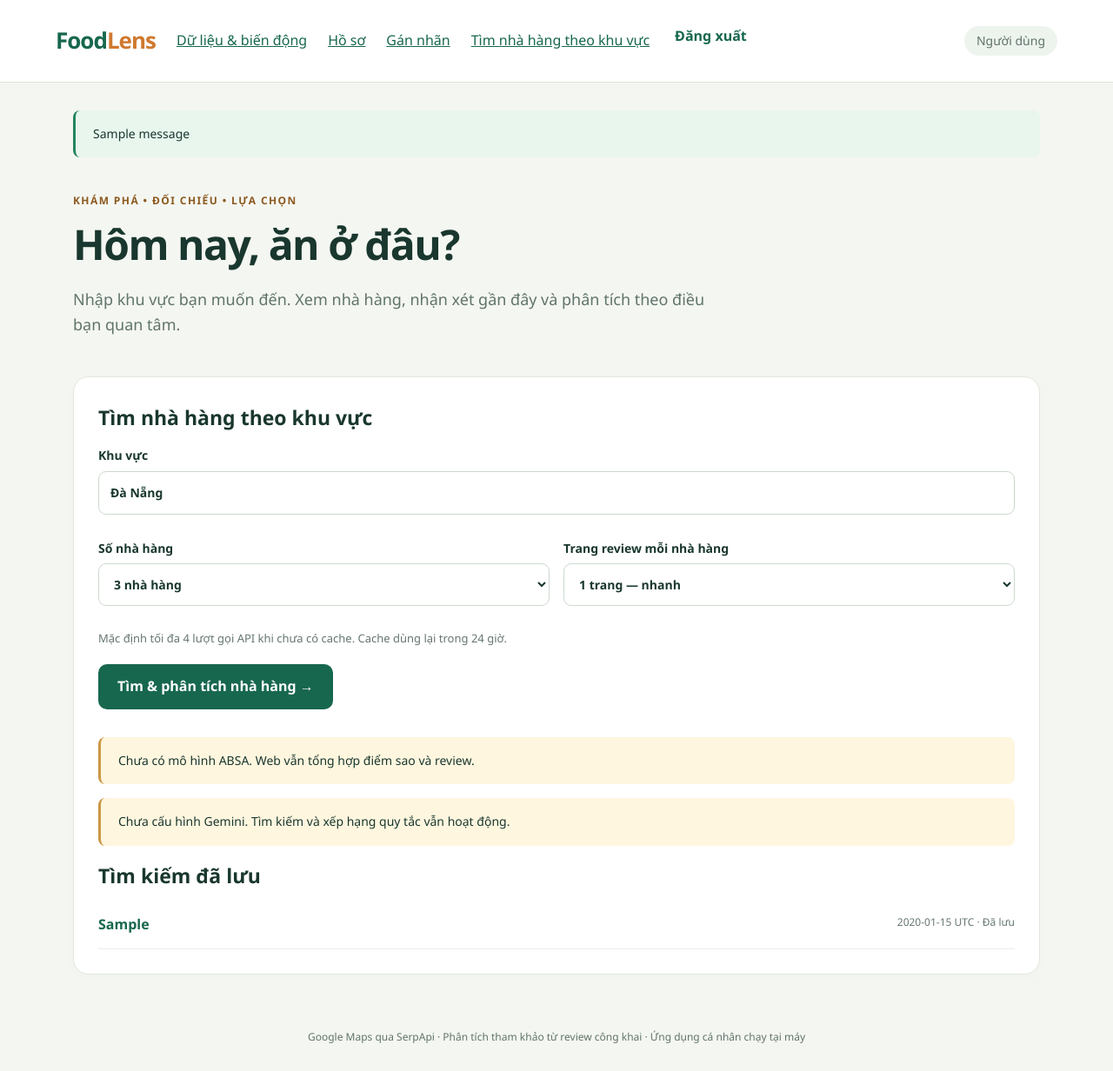
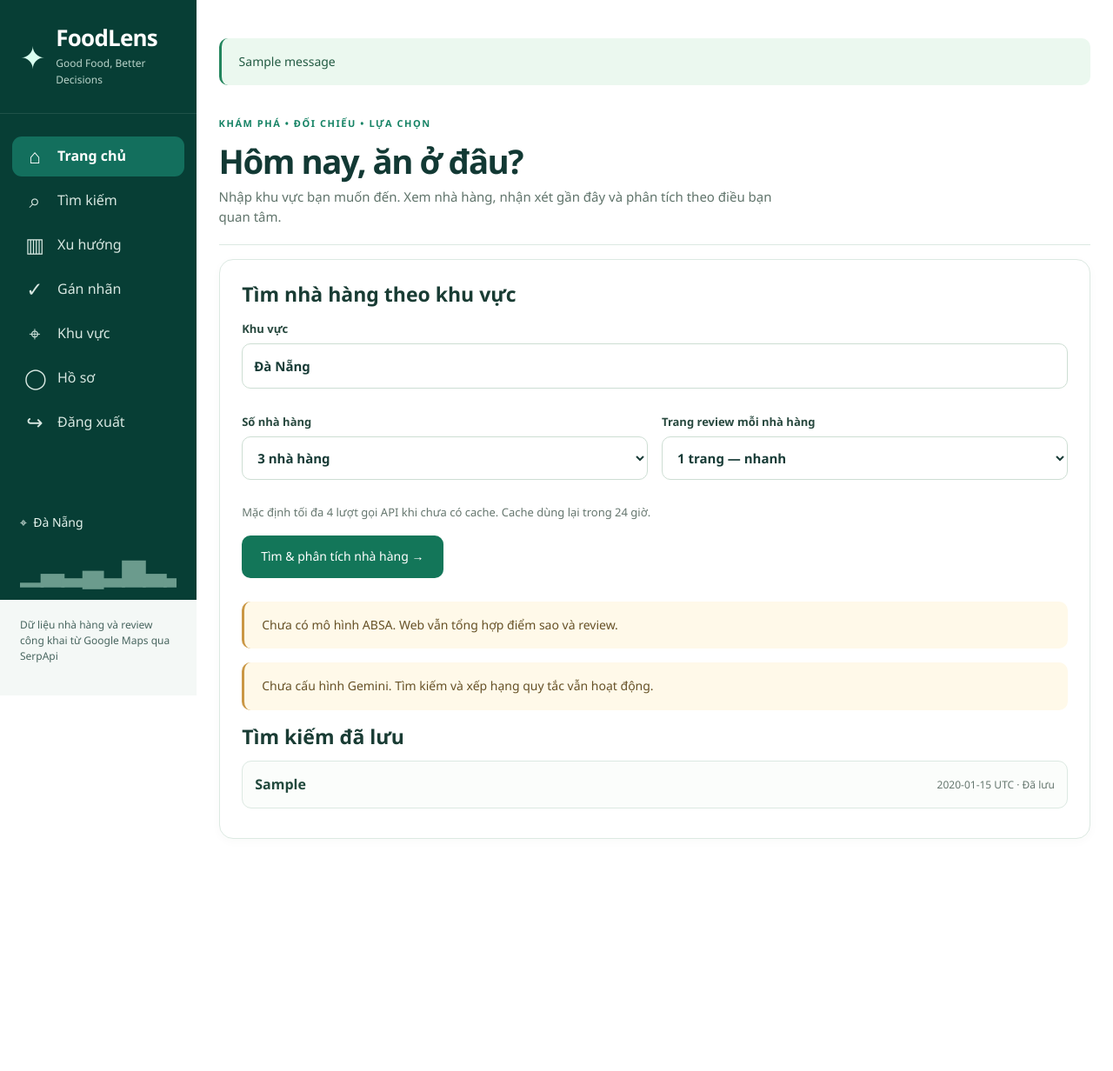
Before and after one commit to anthenguyen9/deepleaning_july, a Flask app: page / in a window 1280 px wide. Shown: the whole page at 87% size. After the commit the page ends 965 px from the top, so only its background shows below. Run offline with Flask 3, Linux system fonts and the light colour scheme; the visitor is signed in with stand-in values (Sample User, id 1); data comes from the database, SQL or seed files in the repository; tables that the repository leaves empty hold one stand-in row (values such as "Sample post"); one stand-in notice (Sample message) is shown.

Commit message:
Apply FoodLens assistant design across pages

```diff
--- /dev/null
+++ b/static/pages.css
@@ -0,0 +1,95 @@
+:root{--fl-deep:#073e35;--fl-green:#137659;--fl-ink:#173b36;--fl-muted:#60786b;--fl-border:#dce9e2;--fl-pale:#f5faf7;--fl-gold:#e99a1d}
+html{scroll-behavior:smooth}
+body.foodlens-assistant{background:#f5f8f6}
+.foodlens-assistant .app-content.standard-content{width:100%;max-width:1160px;margin:0 auto;padding:0 0 28px;min-width:0}
+.foodlens-assistant .app-content.assistant-content{width:100%;margin:0;padding:0;min-width:0}
+.standard-content>h1,.standard-content>.heading h1,.standard-content>.panel h1{font-size:clamp(25px,2.3vw,36px);line-height:1.18;letter-spacing:-1px;color:#123934;margin:4px 0 10px}
+.standard-content>h1+p,.standard-content>.heading p{color:var(--fl-muted);margin-top:3px}
+.standard-content .hero{max-width:none;padding:8px 0 19px;margin-bottom:16px;border-bottom:1px solid var(--fl-border)}
+.standard-content .hero h1{font-size:clamp(30px,3vw,42px);color:#123934;margin:7px 0}
+.standard-content .hero>p:last-child{font-size:15px;line-height:1.55;max-width:650px;margin:0}
+.standard-content .search-form{margin-bottom:27px}
+.standard-content .search-form>button{margin-top:4px}
+.standard-content .eyebrow{color:#168365;font-size:11px;letter-spacing:.14em}
+.standard-content .panel{border:1px solid var(--fl-border);border-radius:16px;padding:clamp(18px,2vw,26px);margin:0 0 17px;background:#fff;box-shadow:0 3px 12px #143d2e07;min-width:0}
+.standard-content .panel h2{color:#193c34;font-size:clamp(19px,1.8vw,23px);line-height:1.3}
+.standard-content .panel h3{color:#234b3e;font-size:17px;margin:24px 0 8px}
+.standard-content .row{display:flex;gap:16px;min-width:0}
+.standard-content .row>*{min-width:0}
+.standard-content label{color:#27483e;font-size:13px;font-weight:700}
+.standard-content input,.standard-content select,.standard-content textarea,.auth-content input,.auth-content select,.auth-content textarea{border:1px solid #cdded3;border-radius:10px;background:#fff;color:var(--fl-ink);max-width:100%;font-size:15px}
+.standard-content input:focus,.standard-content select:focus,.standard-content textarea:focus,.auth-content input:focus,.auth-content select:focus,.auth-content textarea:focus{outline:3px solid #abdcc7;outline-offset:1px;border-color:#158264}
+.standard-content button,.auth-content button{background:var(--fl-green);color:white;border-radius:10px;min-height:43px;font-size:14px;transition:background .15s}
+.standard-content button:hover,.auth-content button:hover{background:#0b604a}
+.standard-content button.link-button{background:transparent;color:#0d7156}
+.standard-content button.chip{background:#edf6f0;color:#235d49;border:1px solid #d5e9dc;min-height:37px}
+.standard-content button.chip.active{background:#137659;color:#fff}
+.standard-content button.danger{background:#f7e7e3;color:#8c3827}
+.standard-content a,.auth-content a{color:#0d7257;text-underline-offset:2px}
+.standard-content .stats{display:grid;grid-template-columns:repeat(auto-fit,minmax(145px,1fr));gap:10px;padding:0;margin:0 0 17px}
+.standard-content .stats>div{padding:15px 17px;background:#f6fbf8;border:1px solid var(--fl-border);border-radius:12px;min-width:0}
+.standard-content .stats strong{font-size:24px;line-height:1.1;color:#137659;overflow-wrap:anywhere}
+.standard-content .stats span{font-size:12px;margin-top:5px}
+.standard-content .notice{border-radius:10px;background:#fff9e9;color:#665126}
+.standard-content .notice.error{background:#fff1ef;color:#833c30}
+.standard-content .notice.success{background:#ebf8ef;color:#235b43}
+.standard-content .history{padding:14px;border:1px solid var(--fl-border);border-radius:11px;margin:8px 0;background:#fbfdfb;align-items:center}
+.standard-content .history:hover{border-color:#7bbf9d;background:#f2faf5}
+.standard-content .history strong{color:#22493d}
+.standard-content .restaurant{border-left:4px solid #238766}
+.standard-content .restaurant>.heading{align-items:start}
+.standard-content .restaurant>.heading h2{margin:2px 0 4px}
+.standard-content .rating{font-size:28px;color:#e99a1d;line-height:1}
+.standard-content .feedback{margin:13px 0}
+.standard-content .messages{padding:4px;background:#fbfdfb;border:1px solid var(--fl-border);border-radius:12px}
+.standard-content .message.user{background:#e5f6eb}
+.standard-content .message.assistant{background:#f1f5fa}
+.standard-content .message{overflow-wrap:anywhere;font-size:14px}
+.standard-content .review{background:#fbfdfb;border:1px solid var(--fl-border);border-radius:10px;padding:12px 14px;margin:8px 0;line-height:1.55}
+.standard-content .review p{margin:5px 0}
+.standard-content details{min-width:0}
+.standard-content summary{color:#0c7056}
+.standard-content .table-wrap{max-width:100%;overflow-x:auto;border:1px solid var(--fl-border);border-radius:12px;margin:12px 0}
+.standard-content table{min-width:620px}
+.standard-content th{background:#edf6f0;color:#285746;font-size:12px}
+.standard-content td,.standard-content th{padding:10px 12px}
+.standard-content tbody tr:hover{background:#f8fcf9}
+.standard-content .heading{align-items:start;flex-wrap:wrap}
+.standard-content nav.row{align-items:center;justify-content:center}
+.standard-content nav.row>*{flex:0 1 auto}
+.standard-content nav.row a{padding:9px 14px;background:#edf6f0;border-radius:9px;text-decoration:none;font-weight:700}
+.standard-content .annotation-grid fieldset{border-color:var(--fl-border);background:#fbfdfb}
+.standard-content .annotation-grid legend{font-weight:700;color:#245a45}
+.standard-content .annotation-grid label{min-height:34px}
+.standard-content #location-form{display:grid;grid-template-columns:repeat(2,minmax(0,1fr));gap:0 17px}
+.standard-content #location-form button{justify-self:start}
+.auth-header{background:#fff;border-bottom:1px solid var(--fl-border);padding:18px clamp(20px,4vw,60px);gap:13px}
+.auth-header .brand{color:#165742}
+.auth-header small{color:var(--fl-muted)}
+.auth-content{width:min(760px,calc(100% - 32px));margin:48px auto 72px;padding:0}
+.auth-content .panel{border:1px solid var(--fl-border);border-radius:18px;padding:clamp(24px,4vw,38px);box-shadow:0 12px 30px #123a2510}
+.auth-content h1{color:#123934;font-size:clamp(27px,3vw,38px)}
+.auth-content .admin-login{max-width:500px}
+.auth-content .row{display:flex;gap:16px}
+.auth-content .row>*{min-width:0}
+.auth-content label{font-weight:700;color:#27483e}
+.auth-content button{margin-top:12px}
+.auth-content .notice{max-width:760px;margin:0 auto 18px}
+.foodlens-assistant :focus-visible,.foodlens-auth :focus-visible{outline:3px solid #f3a52e;outline-offset:2px}
+@media(max-width:1199px){.foodlens-assistant .app-content.standard-content{max-width:920px}}
+@media(max-width:767px){
+  .foodlens-assistant .fl-workspace:has(.standard-content){padding-bottom:24px}
+  .foodlens-assistant .app-content.standard-content{padding-bottom:20px}
+  .standard-content .row,.auth-content .row{display:block}
+  .standard-content .panel{padding:17px;margin-bottom:13px}
+  .standard-content .stats{grid-template-columns:repeat(2,minmax(0,1fr))}
+  .standard-content .stats>div{padding:12px}
+  .standard-content .heading{gap:7px}
+  .standard-content .restaurant>.heading{flex-direction:row}
+  .standard-content .history{display:flex;flex-direction:column;align-items:start}
+  .standard-content #location-form{grid-template-columns:1fr}
+  .standard-content .annotation-grid{grid-template-columns:repeat(2,minmax(0,1fr))}
+  .auth-header small{display:none}
+  .auth-content{margin:25px auto 50px}
+}
+@media(max-width:430px){.standard-content .stats{gap:7px}.standard-content .stats strong{font-size:20px}.standard-content .annotation-grid{grid-template-columns:1fr}.standard-content .restaurant>.heading{flex-direction:column}}
--- /dev/null
+++ b/templates/_mobile_nav.html
@@ -0,0 +1,18 @@
+<div class="fl-mobile-header"><button id="menu-open" type="button" aria-label="Mở điều hướng" aria-controls="mobile-drawer" aria-expanded="false">☰</button><a href="{{ url_for('home') }}">✦ FoodLens</a><span aria-label="Khu vực">⌖</span></div>
+<div id="drawer-backdrop" class="fl-drawer-backdrop" hidden></div>
+<nav id="mobile-drawer" class="fl-drawer" aria-label="Điều hướng di động" hidden>
+  <div class="fl-drawer-head"><strong>✦ FoodLens</strong><button id="menu-close" type="button" aria-label="Đóng điều hướng">✕</button></div>
+  <a {% if request.endpoint == 'home' %}aria-current="page"{% endif %} href="{{ url_for('home') }}">⌂ &nbsp;Trang chủ</a>
+  <a {% if request.endpoint in ['results','search'] %}aria-current="page"{% endif %} href="{{ url_for('home') }}#search">⌕ &nbsp;Tìm kiếm</a>
+  {% if current_user.role == 'user' %}
+  <a {% if request.endpoint in ['assistant_page','assistant_send'] %}aria-current="page"{% endif %} href="{{ url_for('assistant_page') }}">▣ &nbsp;Trợ lý nhà hàng</a>
+  {% if assistant_shell|default(false) %}<button type="button" id="mobile-favorites-nav">♥ &nbsp;Yêu thích</button>{% endif %}
+  {% endif %}
+  <a {% if request.endpoint == 'research_dashboard' %}aria-current="page"{% endif %} href="{{ url_for('research_dashboard') }}">▥ &nbsp;Xu hướng</a>
+  {% if current_user.role == 'admin' %}
+  <a {% if request.endpoint and request.endpoint.startswith('admin.') %}aria-current="page"{% endif %} href="{{ url_for('admin.index') }}">✓ &nbsp;Gán nhãn</a>
+  <a {% if request.endpoint and request.endpoint.startswith('locations.') %}aria-current="page"{% endif %} href="{{ url_for('locations.index') }}">⌖ &nbsp;Khu vực</a>
+  {% endif %}
+  <a {% if request.endpoint == 'auth.profile' %}aria-current="page"{% endif %} href="{{ url_for('auth.profile') }}">◯ &nbsp;Hồ sơ</a>
+  <form method="post" action="{{ url_for('auth.logout') }}"><input type="hidden" name="csrf" value="{{ session.csrf }}"><button type="submit">↪ &nbsp;Đăng xuất</button></form>
+</nav>
--- /dev/null
+++ b/templates/_sidebar.html
@@ -0,0 +1,20 @@
+<aside class="fl-sidebar" aria-label="Điều hướng chính">
+  <a class="fl-brand" href="{{ url_for('home') }}"><span class="fl-brand-icon" aria-hidden="true">✦</span><span><strong>FoodLens</strong><small>Good Food, Better Decisions</small></span></a>
+  <nav class="fl-nav">
+    <a class="{{ 'active' if request.endpoint == 'home' }}" {% if request.endpoint == 'home' %}aria-current="page"{% endif %} href="{{ url_for('home') }}"><span aria-hidden="true">⌂</span> Trang chủ</a>
+    <a class="{{ 'active' if request.endpoint in ['results','search'] }}" {% if request.endpoint in ['results','search'] %}aria-current="page"{% endif %} href="{{ url_for('home') }}#search"><span aria-hidden="true">⌕</span> Tìm kiếm</a>
+    {% if current_user.role == 'user' %}
+    <a class="{{ 'active' if request.endpoint in ['assistant_page','assistant_send'] }}" {% if request.endpoint in ['assistant_page','assistant_send'] %}aria-current="page"{% endif %} href="{{ url_for('assistant_page') }}"><span aria-hidden="true">▣</span> Trợ lý nhà hàng</a>
+    {% if assistant_shell|default(false) %}<button type="button" id="favorites-nav"><span aria-hidden="true">♥</span> Yêu thích</button>{% endif %}
+    {% endif %}
+    <a class="{{ 'active' if request.endpoint == 'research_dashboard' }}" {% if request.endpoint == 'research_dashboard' %}aria-current="page"{% endif %} href="{{ url_for('research_dashboard') }}"><span aria-hidden="true">▥</span> Xu hướng</a>
+    {% if current_user.role == 'admin' %}
+    <a class="{{ 'active' if request.endpoint and request.endpoint.startswith('admin.') }}" {% if request.endpoint and request.endpoint.startswith('admin.') %}aria-current="page"{% endif %} href="{{ url_for('admin.index') }}"><span aria-hidden="true">✓</span> Gán nhãn</a>
+    <a class="{{ 'active' if request.endpoint and request.endpoint.startswith('locations.') }}" {% if request.endpoint and request.endpoint.startswith('locations.') %}aria-current="page"{% endif %} href="{{ url_for('locations.index') }}"><span aria-hidden="true">⌖</span> Khu vực</a>
+    {% endif %}
+    <a class="{{ 'active' if request.endpoint == 'auth.profile' }}" {% if request.endpoint == 'auth.profile' %}aria-current="page"{% endif %} href="{{ url_for('auth.profile') }}"><span aria-hidden="true">◯</span> Hồ sơ</a>
+    <form method="post" action="{{ url_for('auth.logout') }}"><input type="hidden" name="csrf" value="{{ session.csrf }}"><button type="submit"><span aria-hidden="true">↪</span> Đăng xuất</button></form>
+  </nav>
+  <div class="fl-sidebar-bottom"><p>⌖ &nbsp;{{ profile.area or 'Đà Nẵng' }}</p><div class="fl-skyline" aria-hidden="true">▁▃▂▄▂▆▃▂▅▂▃▁</div></div>
+  <div class="fl-sidebar-foot">Dữ liệu nhà hàng và review công khai từ Google Maps qua SerpApi</div>
+</aside>
--- a/templates/base.html
+++ b/templates/base.html
@@ -1,7 +1,31 @@
 <!doctype html>
-<html lang="vi"><head><meta charset="utf-8"><meta name="viewport" content="width=device-width,initial-scale=1">
-<title>FoodLens · Khám phá nhà hàng</title><link rel="stylesheet" href="{{ url_for('static',filename='style.css') }}"></head>
-<body class="{{ 'foodlens-assistant' if assistant_shell|default(false) else '' }}">{% if not assistant_shell|default(false) %}<header><a class="brand" href="{{ url_for('home') }}">Food<span>Lens</span></a>{% if current_user %}<a href="{{ url_for('research_dashboard') }}">Dữ liệu & biến động</a><a href="{{ url_for('auth.profile') }}">Hồ sơ</a>{% if current_user.role=='admin' %}<a href="{{ url_for('admin.index') }}">Gán nhãn</a><a href="{{ url_for('locations.index') }}">Tìm nhà hàng theo khu vực</a>{% else %}<a href="{{ url_for('assistant_page') }}">Restaurant Assistant</a>{% endif %}<form method="post" action="{{ url_for('auth.logout') }}"><input type="hidden" name="csrf" value="{{ session.csrf }}"><button class="link-button">Đăng xuất</button></form><span class="badge">{{ profile.name }}</span>{% endif %}</header>{% endif %}
-<main>{% for category,message in get_flashed_messages(with_categories=true) %}<div class="notice {{ category }}">{{ message }}</div>{% endfor %}
-{% block content %}{% endblock %}</main>{% if not assistant_shell|default(false) %}<footer>Google Maps qua SerpApi · Phân tích tham khảo từ review công khai · Ứng dụng cá nhân chạy tại máy</footer>{% endif %}
-<script src="{{ url_for('static',filename='app.js') }}" defer></script></body></html>
+<html lang="vi">
+<head>
+  <meta charset="utf-8">
+  <meta name="viewport" content="width=device-width,initial-scale=1">
+  <title>FoodLens · Khám phá nhà hàng</title>
+  <link rel="stylesheet" href="{{ url_for('static',filename='style.css') }}">
+  {% if current_user %}<link rel="stylesheet" href="{{ url_for('static',filename='assistant.css') }}">{% endif %}
+  <link rel="stylesheet" href="{{ url_for('static',filename='pages.css') }}">
+</head>
+<body class="{{ 'foodlens-assistant' if current_user else 'foodlens-auth' }}">
+{% if current_user %}
+<div class="fl-app">
+  {% include '_sidebar.html' %}
+  <div class="fl-workspace">
+    {% include '_mobile_nav.html' %}
+{% else %}
+<header class="auth-header"><a class="brand" href="{{ url_for('home') }}">Food<span>Lens</span></a><small>Good Food, Better Decisions</small></header>
+{% endif %}
+<main class="{{ ('app-content assistant-content' if assistant_shell|default(false) else 'app-content standard-content') if current_user else 'auth-content' }}" id="main-content">
+  {% for category,message in get_flashed_messages(with_categories=true) %}<div class="notice {{ category }}" role="status">{{ message }}</div>{% endfor %}
+  {% block content %}{% endblock %}
+</main>
+{% if current_user %}
+  </div>
+</div>
+{% endif %}
+<script src="{{ url_for('static',filename='app.js') }}" defer></script>
+{% if current_user %}<script src="{{ url_for('static',filename='shell.js') }}" defer></script>{% endif %}
+</body>
+</html>
--- a/templates/home.html
+++ b/templates/home.html
@@ -1,6 +1,6 @@
 {% extends 'base.html' %}{% block content %}
 <section class="hero"><p class="eyebrow">KHÁM PHÁ • ĐỐI CHIẾU • LỰA CHỌN</p><h1>Hôm nay, ăn ở đâu?</h1><p>Nhập khu vực bạn muốn đến. Xem nhà hàng, nhận xét gần đây và phân tích theo điều bạn quan tâm.</p></section>
-<section class="panel"><h2>Tìm nhà hàng theo khu vực</h2>
+<section class="panel" id="search"><h2>Tìm nhà hàng theo khu vực</h2>
 <form action="{{ url_for('search') }}" method="post" class="search-form"><input type="hidden" name="csrf" value="{{ session.csrf }}">
 <label>Khu vực<input name="area" required minlength="2" maxlength="160" value="{{ profile.area }}" placeholder="Ví dụ: Hải Châu, Đà Nẵng"></label>
 <div class="row"><label>Số nhà hàng<select name="limit">{% for n in range(1,6) %}<option value="{{ n }}" {% if n==3 %}selected{% endif %}>{{ n }} nhà hàng</option>{% endfor %}</select></label>
```
Also changed, not shown: static/assistant.js (+0 -10 lines), static/shell.js (added, +36 -0 lines), templates/assistant.html (+0 -34 lines).
